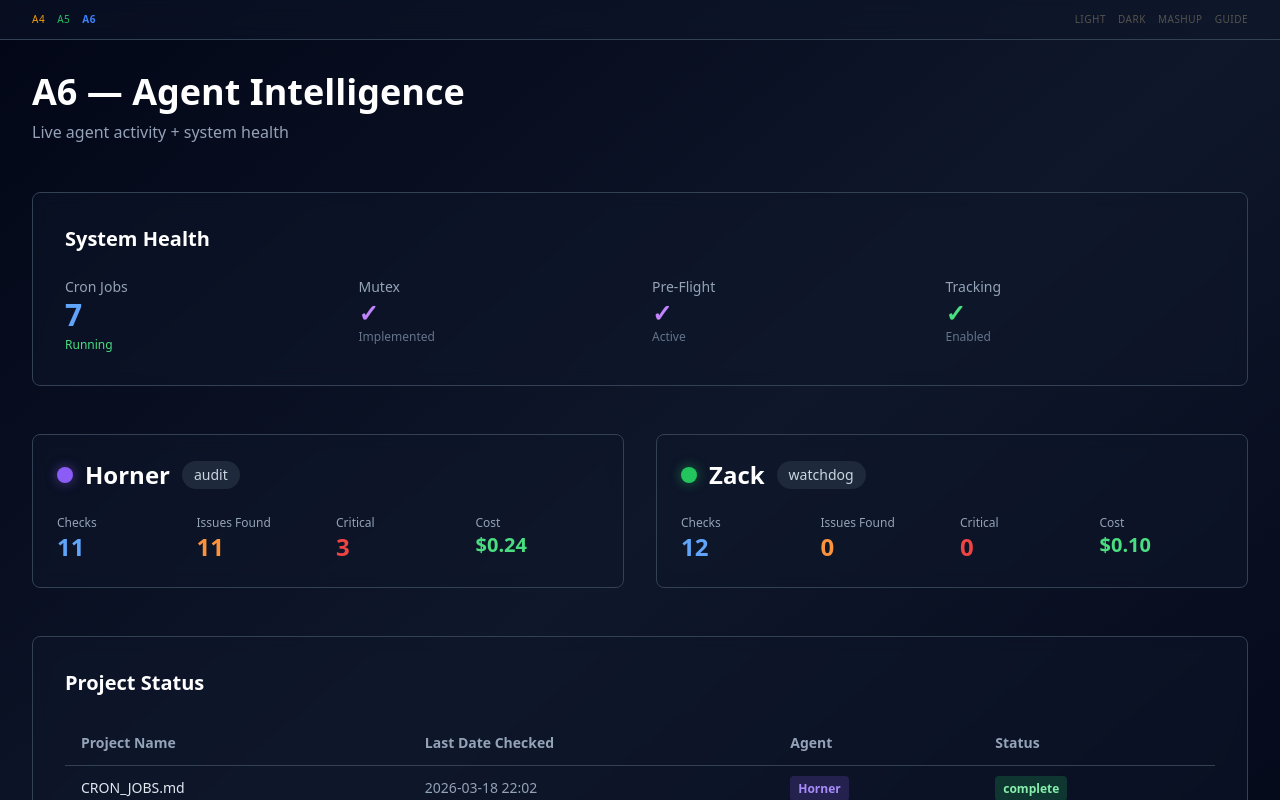
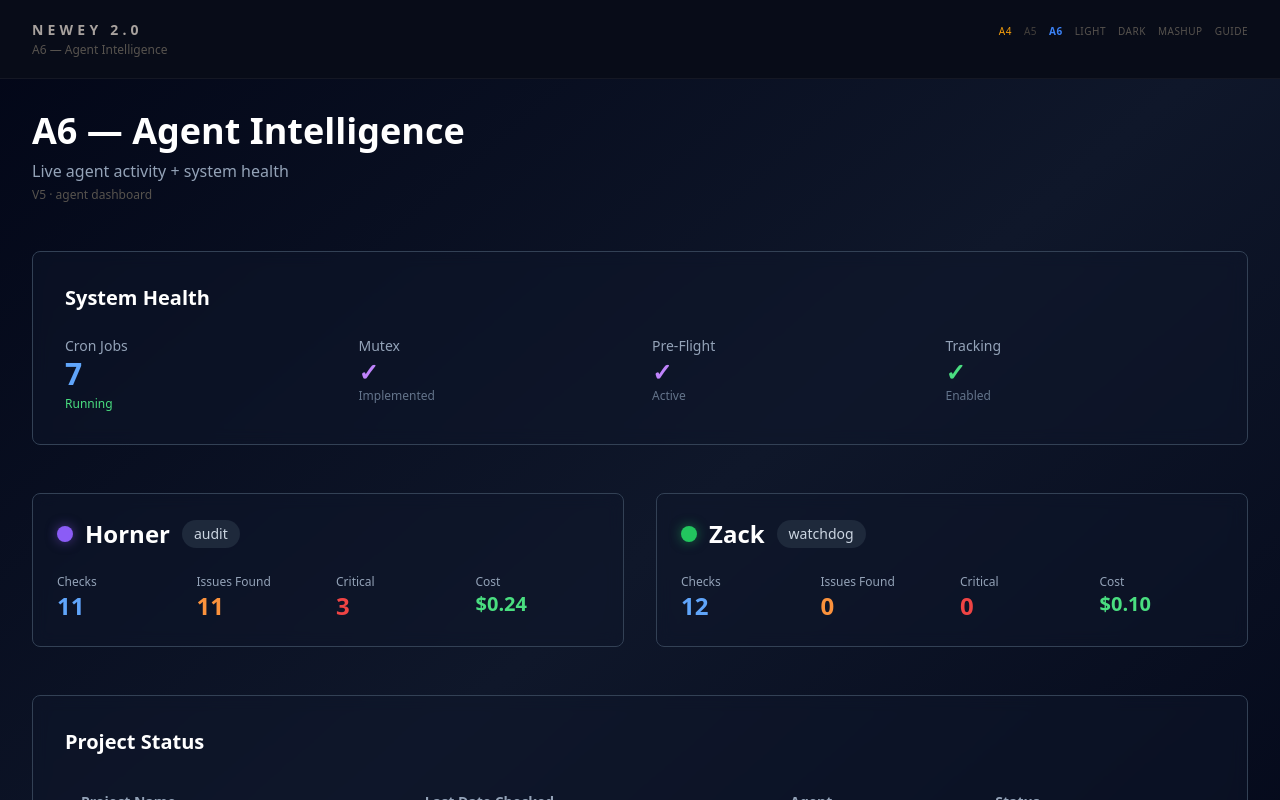
Before and after one commit to macneweyGIT26/newey-visual, a Next.js app: page /a6 in a window 1280 px wide. Shown: the top 800 px of the page. Built offline with nearby package versions, Linux system fonts and the light colour scheme.

Commit message:
V5 stable: A5 to lab nav, V5 label on A4+A6, A6 nav matches A4, version registry

```diff
--- a/src/app/a4/page.tsx
+++ b/src/app/a4/page.tsx
@@ -13,7 +13,7 @@ export default function A4Page() {
           </div>
           <nav className="flex gap-3 text-[10px] tracking-wider uppercase">
             <a href="/a4" className="text-amber-500 font-bold">A4</a>
-            <a href="/a5" className="text-green-500 hover:text-green-300 transition-colors">A5</a>
+            <span className="text-stone-700 cursor-default" title="Lab — not stable">A5</span>
             <a href="/a6" className="text-blue-500 hover:text-blue-300 transition-colors">A6</a>
             <a href="/" className="text-stone-600 hover:text-stone-300 transition-colors ml-auto">Light</a>
             <a href="/dark" className="text-stone-600 hover:text-stone-300 transition-colors">Dark</a>
--- a/src/app/a6/page.tsx
+++ b/src/app/a6/page.tsx
@@ -34,12 +34,16 @@ export default function A6Page() {
 
   return (
     <div className="w-full min-h-screen bg-gradient-to-br from-slate-950 via-slate-900 to-slate-950 text-white">
-      {/* Tab Bar */}
-      <div className="border-b border-slate-700 bg-slate-900/50 backdrop-blur sticky top-0 z-40">
-        <div className="max-w-7xl mx-auto px-8 py-3">
+      {/* Tab Bar — matches A4 nav exactly */}
+      <div className="border-b border-white/5 bg-[#080c18] sticky top-0 z-40">
+        <div className="flex items-baseline justify-between max-w-[1800px] mx-auto px-8 py-5">
+          <div>
+            <h1 className="text-sm font-semibold tracking-[0.3em] uppercase text-stone-400">Newey 2.0</h1>
+            <p className="text-xs text-stone-600 mt-0.5">A6 — Agent Intelligence</p>
+          </div>
           <nav className="flex gap-3 text-[10px] tracking-wider uppercase">
             <a href="/a4" className="text-amber-500 hover:text-amber-300 transition-colors">A4</a>
-            <a href="/a5" className="text-green-500 hover:text-green-300 transition-colors">A5</a>
+            <span className="text-stone-700 cursor-default" title="Lab — not stable">A5</span>
             <a href="/a6" className="text-blue-500 font-bold">A6</a>
             <a href="/" className="text-stone-600 hover:text-stone-300 transition-colors ml-auto">Light</a>
             <a href="/dark" className="text-stone-600 hover:text-stone-300 transition-colors">Dark</a>
@@ -54,6 +58,7 @@ export default function A6Page() {
         <div className="mb-12">
           <h1 className="text-4xl font-bold mb-2">A6 — Agent Intelligence</h1>
           <p className="text-slate-400">Live agent activity + system health</p>
+          <p className="text-xs text-stone-600 mt-1">V5 · agent dashboard</p>
         </div>
 
         {/* System Health */}
--- a/src/components/a4/A4Canvas.tsx
+++ b/src/components/a4/A4Canvas.tsx
@@ -368,12 +368,9 @@ export default function A4Canvas() {
       ctx.font = '7px -apple-system, sans-serif'; ctx.fillStyle = 'rgba(255,255,255,0.05)'
       ctx.fillText('white flash = boundary crossing cost · color = domain work', w - 12, h - 8)
 
-      // Data timestamp — now shows live fetch date, not build date
       ctx.font = '8px -apple-system, sans-serif'; ctx.fillStyle = 'rgba(255,255,255,0.06)'; ctx.textAlign = 'right'
-      // generated = timestamp_edt like "3/20/2026, 11:29:05 AM EDT" — no ISO T separator, display as-is
       const displayDate = generated || new Date().toLocaleDateString('en-US', { timeZone: 'America/New_York' })
-      const hour = new Date().getHours()
-      ctx.fillText(`${displayDate} · ${hour}:00 · ${totalEntries} entries · ${vizStateTyped.activity.label} (${Math.round(act*100)}%)`, w - 12, 15)
+      ctx.fillText(`${displayDate} · V5 · ${totalEntries} entries · ${vizStateTyped.activity.label} (${Math.round(act*100)}%)`, w - 12, 15)
 
       if (t % 1000 > 970) {
         const p = (t % 1000 - 970) / 30, r = p * Math.max(w, h) * 0.15
```
Also changed, not shown: 1 other file (tests, documents, lock files or other folders).
